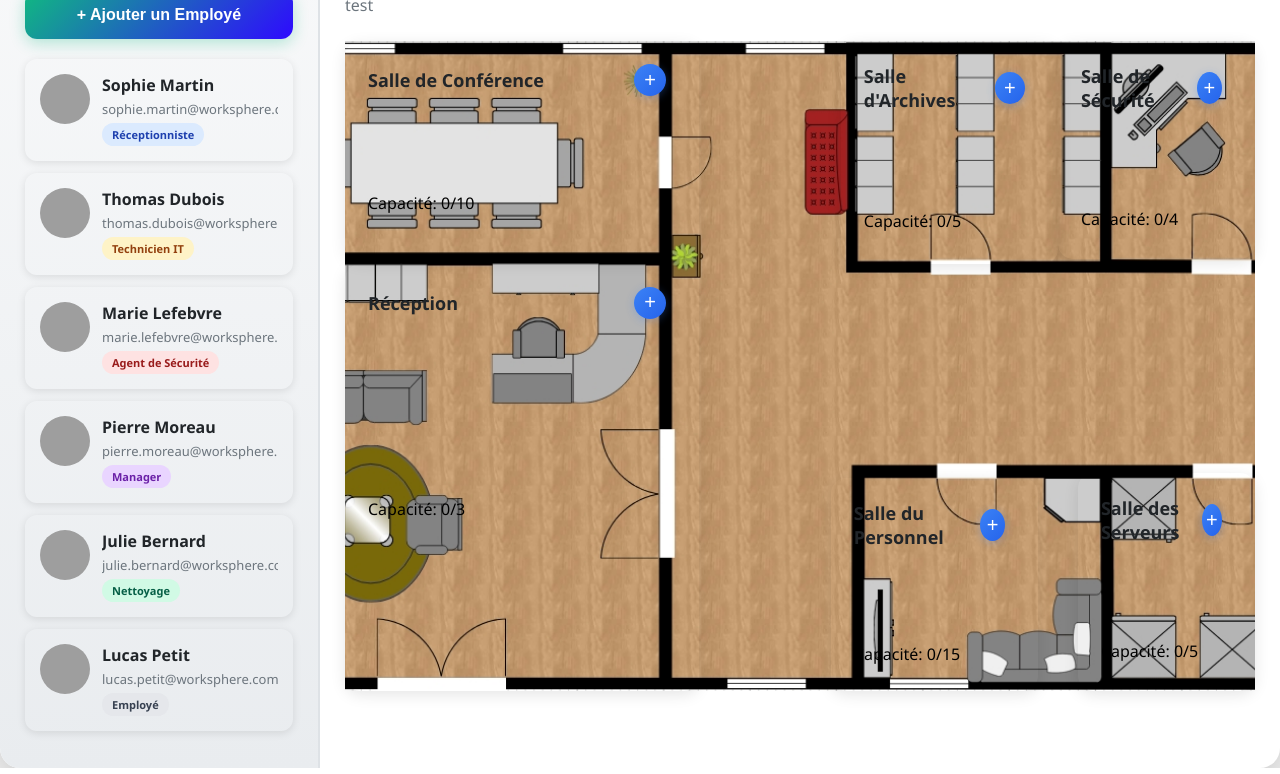
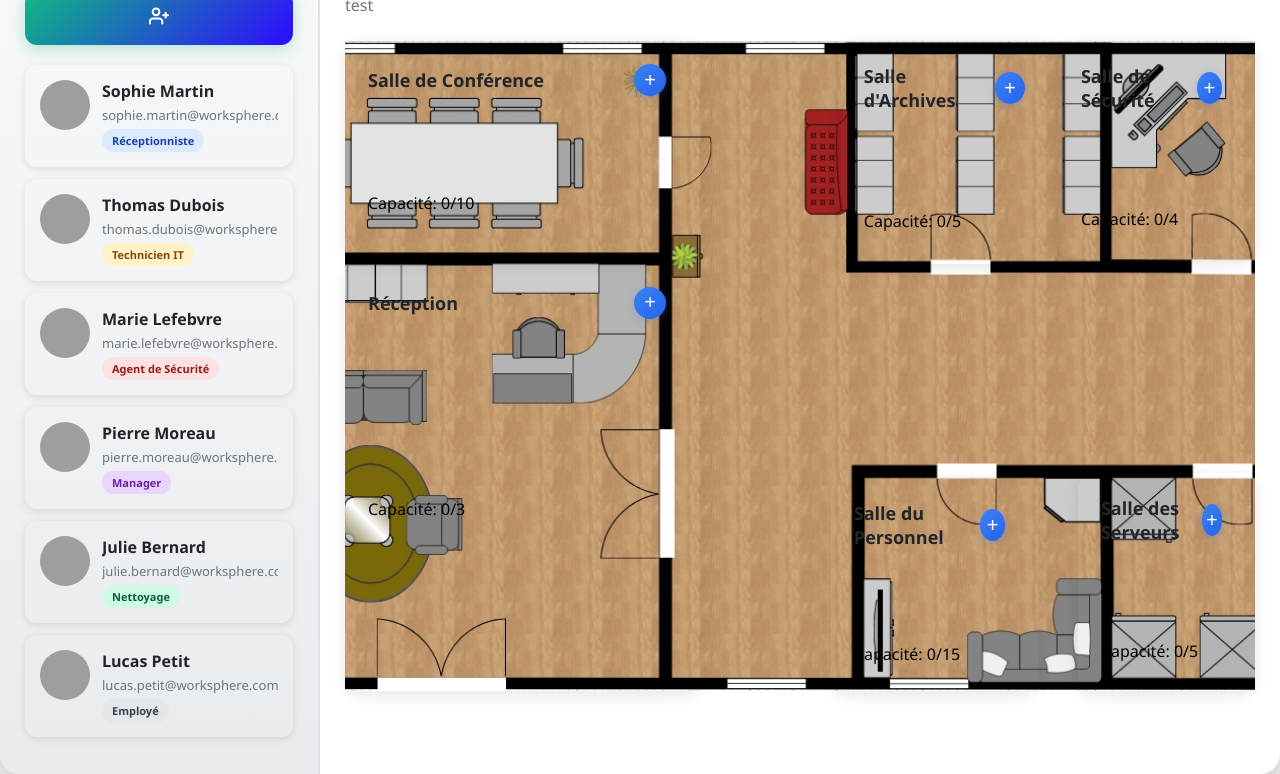
Before and after one commit to IlyasBh02/WorkSphere_Virtual_Workspace, a plain HTML site: page index.html in a window 1280 px wide. Shown: the part 84-858 px from the top of the page. Drawn offline with Linux system fonts and the light colour scheme; grey boxes are pictures that could not be loaded.

Commit message:
fix the model of add new worker, the svg of add didn't work at first

```diff
--- a/index.html
+++ b/index.html
@@ -12,7 +12,12 @@
       <div class="sidebar">
         <h2>Personnel Non Assigné</h2>
         <button class="add-worker-btn" id="addWorkerBtn">
-          + Ajouter un Employé
+          <svg width="20" height="20" fill="none" stroke="currentColor" stroke-linecap="round" stroke-linejoin="round" stroke-width="2.4" viewBox="0 0 24 24" xmlns="http://www.w3.org/2000/svg">
+              <path d="M16 21v-2a4 4 0 0 0-4-4H5a4 4 0 0 0-4 4v2"></path>
+              <path d="M8.5 3a4 4 0 1 0 0 8 4 4 0 1 0 0-8z"></path>
+              <path d="M20 8v6"></path>
+              <path d="M23 11h-6"></path>
+          </svg>
         </button>
         <div id="unassignedList"></div>
       </div>
```
